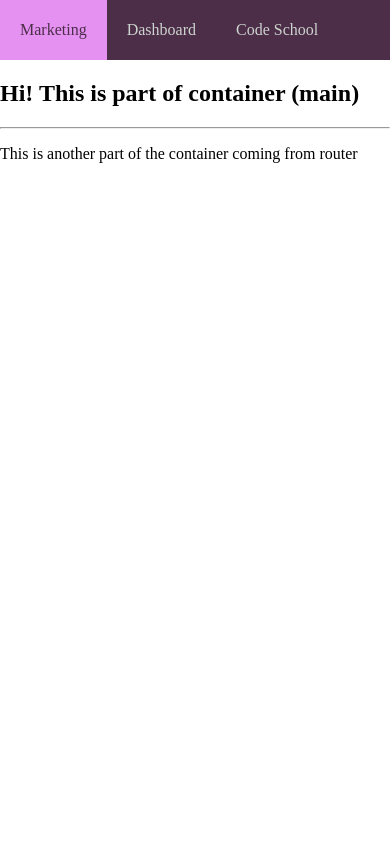
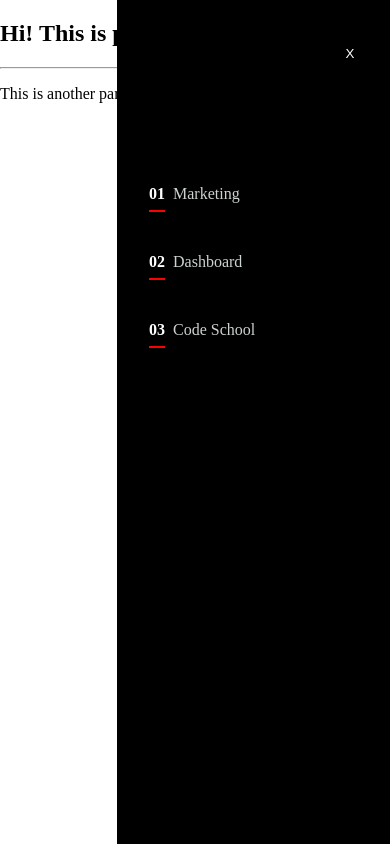
Before and after one commit to Jacoborodicio/mcf, a React app in the folder container/: page / in a window 390 px wide. Built offline with nearby package versions, Linux system fonts and the light colour scheme.

Commit message:
WIP: Responsive NavBar

```diff
--- a/container/src/components/internal/NavBar/NavBar.js
+++ b/container/src/components/internal/NavBar/NavBar.js
@@ -5,14 +5,50 @@ import {styled} from "@mui/material";
 import NavBarItem from "./NavBarItem";
 
 const GlobalContainer = styled('div')`
-    background-color: #4D2E49;
+  position: relative;
+  display: flex;
+  justify-content: flex-end;
+  gap: 2rem;
+  background: hsl(0 0% 0% / 0.5);
+  @supports (backdrop-filter: blur(1rem)) {
+    background: hsl(0 0% 0% / 1);
+    backdrop-filter: blur(1rem);
+  }
+  @media (max-width: 35rem) {
+    gap: 0;
+    position: fixed;
+    inset: 0 0 0 30%;
+    flex-direction: column;
+    justify-content: flex-start;
+    padding: min(30vh, 10rem) 2rem;
+  }
+`;
+
+const NavButton = styled('button')`
+  display: none;
+  border: none;
+  background: transparent;
+  @media (max-width: 35rem) {
+    display: flex;
+    justify-content: center;
+    align-content: center;
+    position: absolute;
+    width: 1rem;
+    top: 2rem;
+    right: 2rem;
+    height: 1rem;
+    & > p {
+      color: white;
+    }
+  }
 `;
 const NavBar = ({availableModules = []}) => {
     return (
         <GlobalContainer>
-            {availableModules.map((module, index) => (
-                <NavBarItem key={index} title={module.name} link={module.link} />
+            {availableModules.map((module) => (
+                <NavBarItem key={module.id} id={module.id} title={module.name} link={module.link} />
             ))}
+            <NavButton><p css={css('icon')}>X</p></NavButton>
         </GlobalContainer>
     )
 }
--- a/container/src/components/internal/NavBar/NavBarItem.js
+++ b/container/src/components/internal/NavBar/NavBarItem.js
@@ -5,26 +5,55 @@ import React from 'react';
 import {NavLink} from "react-router-dom";
 
 const GlobalContainer = styled('div')`
-    display: inline-block;
-    padding: 5px 20px;
+  display: inline-flex;
+  align-content: center;
+    padding: 5px 0;
     cursor: pointer;
-    background: #4D2E49;
-    :hover {
-        background: #E591F2;
-        & p {color: #4D2E49;}
+  position: relative;
+  span {
+    position: absolute;
+    bottom: 0;
+    left: 0;
+    height: .1rem;
+    transition: all .5s;
+    @media (max-width: 35rem) {
+      background-color: red;
+      width: 1rem;
+      bottom: 1rem
     }
+  }
+  :hover {
+    & p {color: #FFF;}
+    @media (max-width: 35rem) {
+      & span {
+        transition: all .5s;
+        background-color: white;
+        width: 100%;
+      }
+    },
+  }
 `;
 
 const Title = styled('p')`
-
      color: #CDD3CE;
      text-decoration: none;
+  padding: .25rem .5rem;
+`;
+const Indicator = styled('p')`
+  color: #FFF;
+  font-weight: bold;
+  padding: .25rem 0rem;
+  text-decoration: none;
 `;
 
-const NavBarItem = ({title, link}) => {
+
+const NavBarItem = ({title, link, id}) => {
     return (
-        <NavLink to={link}><GlobalContainer>
-        <Title>{title}</Title>
+        <NavLink css={css`
+          text-decoration: none;
+        `} to={link}><GlobalContainer>
+        <Indicator>{id}</Indicator><Title>{title}</Title>
+        <span/>
     </GlobalContainer></NavLink>)
 }
 
--- a/container/src/config.data.js
+++ b/container/src/config.data.js
@@ -1,19 +1,19 @@
 export const availableModules = [
     {
-        id: 1,
+        id: '01',
         moduleType: 'demo',
         name: 'Marketing',
         link: '/marketing'
     },
     {
-        id: 2,
+        id: '02',
         moduleType: 'demo',
         name: 'Dashboard',
         link: '/dashboard'
     },
     {
-        id: 3,
-        moduleType: 'demo',
+        id: '03',
+        moduleType: 'Code library',
         name: 'Code School',
         link: '/code-school'
     }
```
